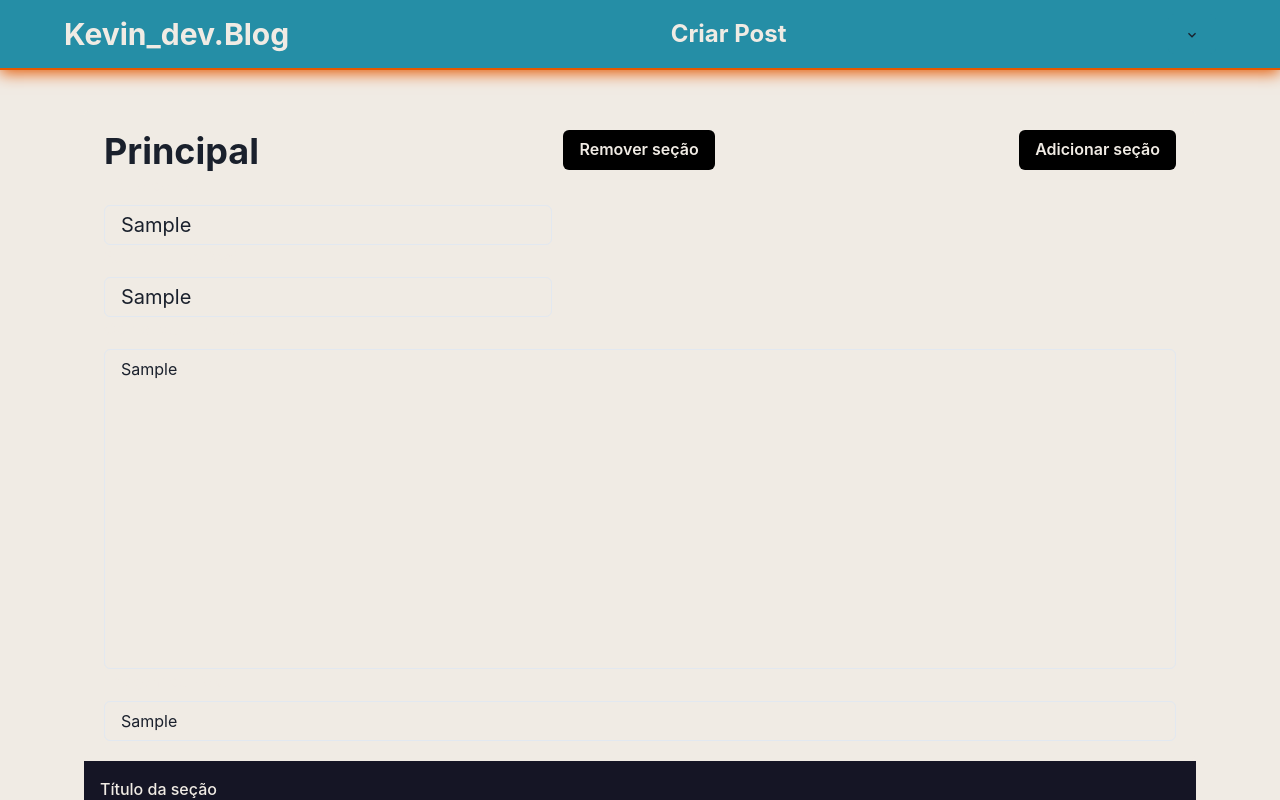
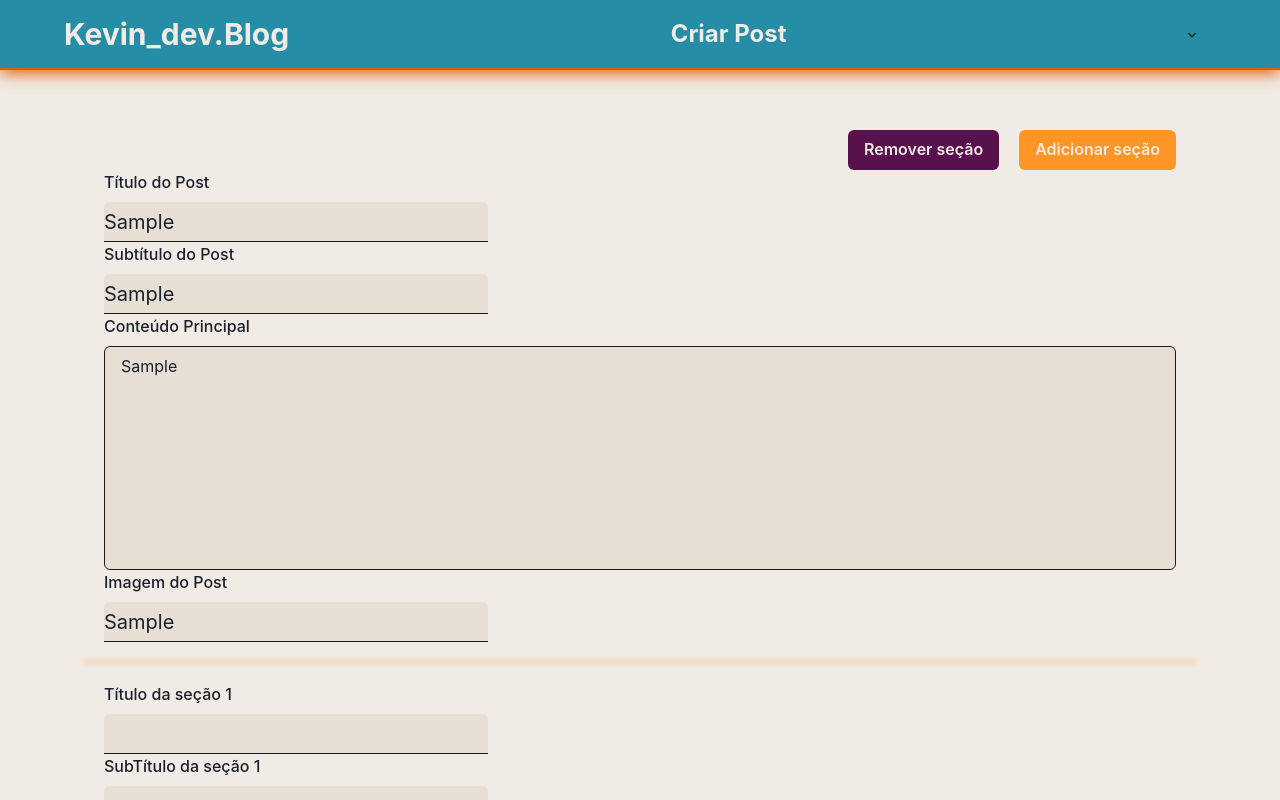
Before and after one commit to kevinaryeldev/kevin-dev-blog, a React (Vite) app: page /admin/posts/create in a window 1280 px wide. Both pictures are taken after typing "Sample", "Sample", "Sample", "Sample" into the empty fields and a click on the button "Adicionar seção". Shown: the top 800 px of the page. Built offline with nearby package versions, Linux system fonts and the light colour scheme.

Commit message:
style:darkmode styling

```diff
--- a/src/components/ModalMenuAdmin/index.tsx
+++ b/src/components/ModalMenuAdmin/index.tsx
@@ -13,9 +13,7 @@ const ModalMenuAdmin = () => {
         <MenuItem>Create a Copy</MenuItem>
         <MenuItem>Mark as Draft</MenuItem>
         <MenuItem>Delete</MenuItem>
-        <MenuItem>
-          <ButtonDarkMode invert />
-        </MenuItem>
+        <ButtonDarkMode invert />
       </MenuList>
     </Menu>
   )
--- a/src/pages/admin/login/style2.tsx
+++ b/src/pages/admin/login/style2.tsx
@@ -10,6 +10,7 @@ interface InputStyledProps {
 
 interface ButtonAdminStyle extends ChakraComponentProps {
   type?: 'button' | 'submit'
+  w?: string
 }
 
 export const ButtonAdminStyle = ({ children, ...props }: ButtonAdminStyle) => (
--- a/src/pages/admin/posts/components/PostMain/index.tsx
+++ b/src/pages/admin/posts/components/PostMain/index.tsx
@@ -1,13 +1,5 @@
-import {
-  Box,
-  Button,
-  Flex,
-  FormControl,
-  FormLabel,
-  Heading,
-  Input,
-  Textarea,
-} from '@chakra-ui/react'
+import { Box, Flex, FormControl, FormLabel } from '@chakra-ui/react'
+import { InputFormPostStyle, TextAreaFormPostStyle } from './style'
 
 interface PostMainProps {
   children: React.ReactNode
@@ -15,26 +7,25 @@ interface PostMainProps {
 
 const PostMain = ({ children }: PostMainProps) => {
   return (
-    <Box bg="#f0ebe4" padding="5" borderRadius="lg">
-      <Flex justify="space-between">
-        <Heading>Principal</Heading>
+    <Box padding="5" borderRadius="lg">
+      <Flex justify={['flex-start', 'space-around', 'flex-end']} gap={'5'}>
         {children}
       </Flex>
       <FormControl>
-        <FormLabel color="#f0ebe4">Título do Post</FormLabel>
-        <Input w={['2xs', 'xs', 'sm', 'md']} fontSize="xl" bg="white" />
+        <FormLabel>Título do Post</FormLabel>
+        <InputFormPostStyle name="post-title" />
       </FormControl>
       <FormControl>
-        <FormLabel color="#f0ebe4">SubTítulo do Post</FormLabel>
-        <Input w={['2xs', 'xs', 'sm', 'md']} fontSize="xl" bg="white" />
+        <FormLabel>Subtítulo do Post</FormLabel>
+        <InputFormPostStyle name="post-subtitle" />
       </FormControl>
       <FormControl>
-        <FormLabel color="#f0ebe4">Conteúdo Principal</FormLabel>
-        <Textarea h={['2xs', 'xs', 'xs']} resize="none"></Textarea>
+        <FormLabel>Conteúdo Principal</FormLabel>
+        <TextAreaFormPostStyle name="post-mainContent" />
       </FormControl>
       <FormControl>
-        <FormLabel color="#f0ebe4">Imagem do Post</FormLabel>
-        <Input></Input>
+        <FormLabel>Imagem do Post</FormLabel>
+        <InputFormPostStyle name="post-Image" />
       </FormControl>
     </Box>
   )
--- /dev/null
+++ b/src/pages/admin/posts/components/PostMain/style.tsx
@@ -0,0 +1,49 @@
+import { FormLabel, Input, Textarea, useColorModeValue } from '@chakra-ui/react'
+import { darken, lighten } from '@chakra-ui/theme-tools'
+import { ChakraComponentProps } from '../../../../../utils/types'
+
+interface InputFormPostStyle {
+  name: string
+}
+
+export const InputFormPostStyle = ({ ...props }: InputFormPostStyle) => (
+  <Input
+    w={['3xs', '2xs', 'sm']}
+    fontSize={['md', 'lg', 'xl']}
+    bg="inherit"
+    pr="4.5rem"
+    borderColor={useColorModeValue('black', 'white')}
+    borderTopRadius="md"
+    _empty={{
+      backgroundColor: useColorModeValue(
+        darken('white', 5),
+        lighten('black', 5)
+      ),
+    }}
+    variant={'flushed'}
+    {...props}
+  />
+)
+
+export const TextAreaFormPostStyle = ({ ...props }: InputFormPostStyle) => (
+  <Textarea
+    h={['12rem', '12rem', '3xs']}
+    resize="none"
+    pr="4.5rem"
+    bg="white"
+    borderColor={useColorModeValue('black', 'white')}
+    borderTopRadius="md"
+    _hover={{}}
+    _empty={{
+      backgroundColor: useColorModeValue(
+        darken('white', 5),
+        lighten('black', 5)
+      ),
+    }}
+    {...props}
+  />
+)
+
+export const FormLabelPostStyle = ({ children }: ChakraComponentProps) => (
+  <FormLabel color={useColorModeValue('black', 'white')}>{children}</FormLabel>
+)
--- a/src/pages/admin/posts/components/PostSection/index.tsx
+++ b/src/pages/admin/posts/components/PostSection/index.tsx
@@ -1,34 +1,41 @@
-import { Box, FormControl, FormLabel, Input, Textarea } from '@chakra-ui/react'
+import { FormControl, FormLabel } from '@chakra-ui/react'
+import { InputFormPostStyle, TextAreaFormPostStyle } from '../PostMain/style'
+import { DecorationPost, PostSectionContainer } from './style'
 
 interface PostSectionProps {
   key: string
   id: string
+  num: number
 }
 
-const PostSection = ({ id }: PostSectionProps) => {
+const PostSection = ({ id, num }: PostSectionProps) => {
   return (
-    <Box w={'100%'} border="2px solid primary" padding="4" bg="primary">
+    <>
+      <DecorationPost />
+
+      <PostSectionContainer>
         <FormControl>
-        <FormLabel color="#f0ebe4">Título da seção</FormLabel>
-        <Input w={['2xs', 'xs', 'sm', 'md']} fontSize="xl" bg="white" />
+          <FormLabel>Título da seção {num}</FormLabel>
+          <InputFormPostStyle name={id + '-title'} />
         </FormControl>
         <FormControl>
-        <FormLabel color="#f0ebe4">SubTítulo da seção</FormLabel>
-        <Input></Input>
+          <FormLabel>SubTítulo da seção {num}</FormLabel>
+          <InputFormPostStyle name={id + '-subtitle'} />
         </FormControl>
         <FormControl>
-        <FormLabel color="#f0ebe4">Imagem do Topo</FormLabel>
-        <Input></Input>
+          <FormLabel>Imagem do Topo</FormLabel>
+          <InputFormPostStyle name={id + 'top-image'} />
         </FormControl>
         <FormControl>
-        <FormLabel color="#f0ebe4">Conteúdo</FormLabel>
-        <Textarea h={['2xs', 'xs', 'xs']} resize="none"></Textarea>
+          <FormLabel>Conteúdo da seção {num}</FormLabel>
+          <TextAreaFormPostStyle name={id + 'content'} />
         </FormControl>
         <FormControl>
-        <FormLabel color="#f0ebe4">Imagem de rodapé</FormLabel>
-        <Input></Input>
+          <FormLabel>Imagem de rodapé</FormLabel>
+          <InputFormPostStyle name={id + 'botton-image'} />
         </FormControl>
-    </Box>
+      </PostSectionContainer>
+    </>
   )
 }
 export default PostSection
--- /dev/null
+++ b/src/pages/admin/posts/components/PostSection/style.tsx
@@ -0,0 +1,17 @@
+import { Box } from '@chakra-ui/react'
+import { useColorModeValue } from '@chakra-ui/react'
+import { ChakraComponentProps } from '../../../../../utils/types'
+
+export const PostSectionContainer = ({ children }: ChakraComponentProps) => (
+  <Box padding="5" boxSizing="border-box">
+    {children}
+  </Box>
+)
+export const DecorationPost = () => (
+  <Box
+    h="0px"
+    w="full"
+    bg={'transparent'}
+    boxShadow={'0px 0px 5px 0.5px #ff9626'}
+  />
+)
--- a/src/pages/admin/posts/create/index.tsx
+++ b/src/pages/admin/posts/create/index.tsx
@@ -1,42 +1,63 @@
-import { Box, Button } from '@chakra-ui/react'
+import { Box } from '@chakra-ui/react'
+import { yupResolver } from '@hookform/resolvers/yup'
 import { useState } from 'react'
+import { useForm } from 'react-hook-form'
 import AdminHeader from '../../../../components/AdminHeader'
 import ModalMenuAdmin from '../../../../components/ModalMenuAdmin'
 import { PageWrapper } from '../../../../style/styledComponents'
+import loginSchema from '../../../../utils/schemas/login'
+import { ButtonAdminStyle } from '../../login/style2'
 import PostMain from '../components/PostMain'
 import PostSection from '../components/PostSection'
+import { SectionButton } from './style'
 const CreatePostPage = () => {
   const [sectionCount, setSectionCount] = useState(0)
+  const {
+    register,
+    handleSubmit,
+    formState: { errors },
+  } = useForm({ resolver: yupResolver(loginSchema) })
+
+  const getData = (data: string, {}) => {
+    console.log(data)
+  }
+
   return (
     <PageWrapper>
       <AdminHeader pageTitle="Criar Post">
         <ModalMenuAdmin />
       </AdminHeader>
-      <Box w={'90%'} paddingX="5" paddingY="10">
+      <Box
+        w={'90%'}
+        paddingX="5"
+        paddingY="10"
+        as="form"
+        //onSubmit={handleSubmit(getData)}
+      >
         <PostMain>
           {sectionCount > 0 && (
-            <Button
-              bg="#000"
-              color="#f0ebe4"
+            <SectionButton
+              bgcol="#59114d"
               onClick={() => setSectionCount(sectionCount + -1)}
             >
               Remover seção
-            </Button>
+            </SectionButton>
           )}
-          <Button
-            bg="#000"
-            color="#f0ebe4"
+          <SectionButton
+            bgcol="#ff9626"
             onClick={() => setSectionCount(sectionCount + 1)}
           >
             Adicionar seção
-          </Button>
+          </SectionButton>
         </PostMain>
         {[...Array(sectionCount)].map((value, index: number) => (
           <PostSection
             key={'CreateSection' + index}
-            id={'Section' + index + 1}
+            id={'Section' + (index + 1)}
+            num={index + 1}
           />
         ))}
+        <ButtonAdminStyle type="submit">Enviar Post</ButtonAdminStyle>
       </Box>
     </PageWrapper>
   )
--- a/src/pages/admin/posts/create/style.ts
+++ /dev/null
@@ -1,2 +0,0 @@
-import { chakra, Box } from '@chakra-ui/react'
-import { mode } from '@chakra-ui/theme-tools'
--- /dev/null
+++ b/src/pages/admin/posts/create/style.tsx
@@ -0,0 +1,31 @@
+import { chakra, Box, Button } from '@chakra-ui/react'
+import { darken, lighten } from '@chakra-ui/theme-tools'
+import { ChakraButtonComponentProps } from '../../../../utils/types'
+import { useColorModeValue } from '@chakra-ui/react'
+
+interface SectionButtonProps extends ChakraButtonComponentProps {
+  bgcol: string
+}
+
+export const SectionButton = ({ children, ...props }: SectionButtonProps) => (
+  <Button
+    fontSize={['sm', 'md']}
+    background={props.bgcol}
+    color={'white'}
+    _hover={{
+      background: useColorModeValue(
+        darken(props.bgcol, 10),
+        lighten(props.bgcol, 10)
+      ),
+    }}
+    _active={{
+      background: useColorModeValue(
+        darken(props.bgcol, 15),
+        lighten(props.bgcol, 15)
+      ),
+    }}
+    {...props}
+  >
+    {children}
+  </Button>
+)
--- a/src/style/styledComponents.ts
+++ b/src/style/styledComponents.ts
@@ -1,4 +1,4 @@
-import { chakra, Box, Button } from '@chakra-ui/react'
+import { chakra, Box } from '@chakra-ui/react'
 
 export const PageWrapper = chakra(Box, {
   baseStyle: {
```
Lines whose indentation alone changed are shown as unchanged.
